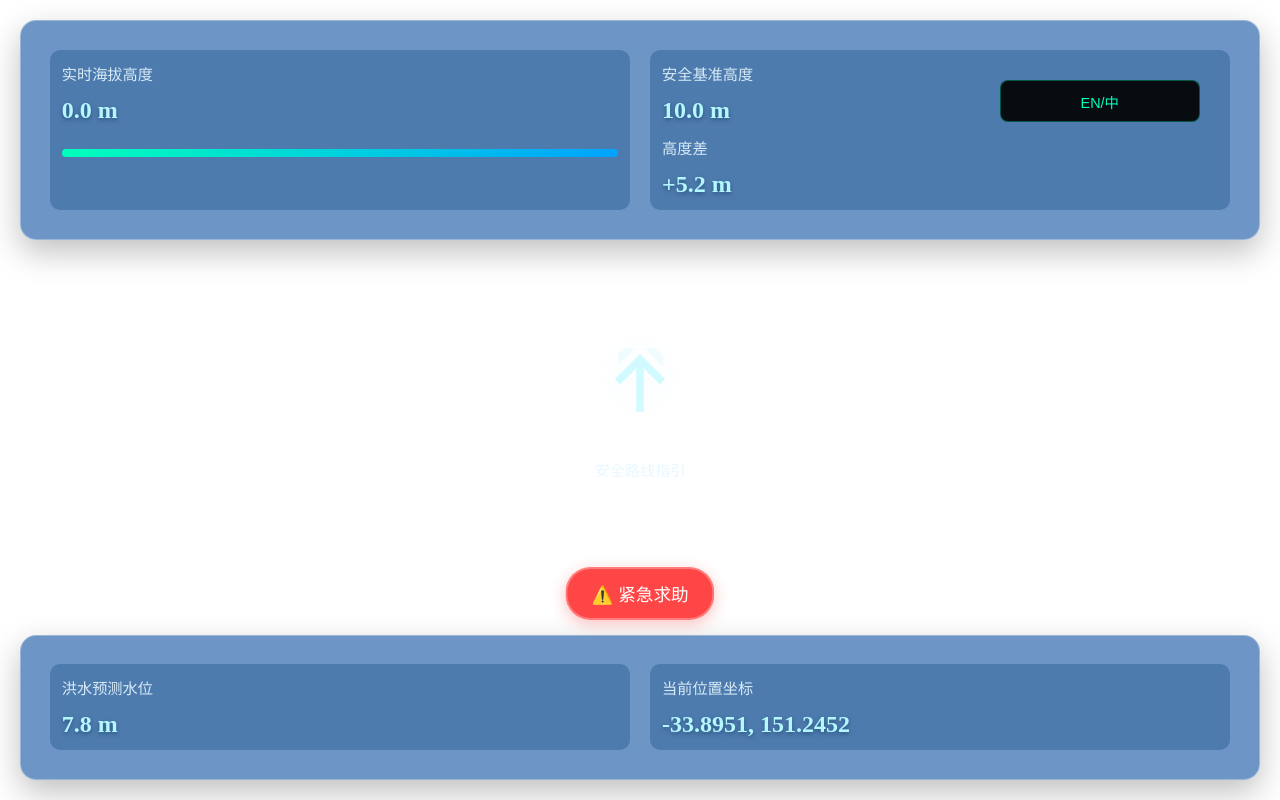
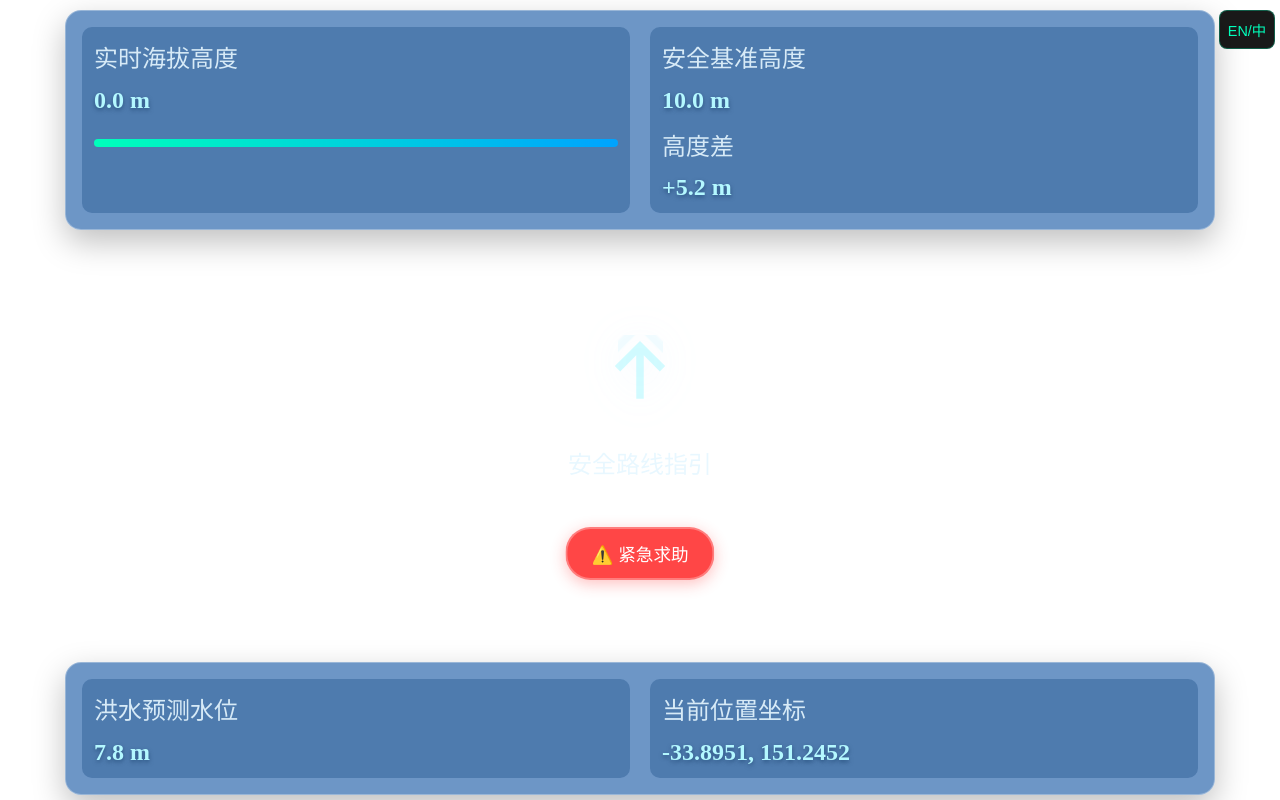
Before and after one commit to ruonan1998/AR-Flood-Navigation, a plain HTML site: page index.html in a window 1280 px wide. Drawn offline with Linux system fonts and the light colour scheme.

Commit message:
Add files via upload

```diff
--- a/index.html
+++ b/index.html
@@ -32,14 +32,14 @@
         /* 语言切换按钮 */
         .lang-toggle {
             position: fixed;
-            top: 5rem;
-            right: 5rem;
+            top: 0.6rem;
+            right: 0.3rem;
             z-index: 1001;
             background: rgba(0, 0, 0, 0.9);
             color: #00FFBB;
             border: 1px solid rgba(0, 255, 187, 0.3);
             border-radius: 8px;
-            padding: 0.6rem 5rem;
+            padding: 0.5rem 0.5rem;
             font-size: 0.9rem;
             cursor: pointer;
             transition: all 0.3s ease;
@@ -56,7 +56,7 @@
         .info-panel {
             background: rgba(12, 80, 160, 0.6);
             border-radius: 16px;
-            padding: 1.8rem;
+            padding: 1rem;
             backdrop-filter: blur(12px);
             border: 1px solid rgba(255, 255, 255, 0.3);
             box-shadow: 0 12px 32px rgba(0,0,0,0.25);
@@ -65,9 +65,9 @@
 
         .status-header {
             position: absolute;
-            top: 20px;
-            left: 20px;
-            right: 20px;
+            top: 10px;
+            left: 65px;
+            right: 65px;
             display: flex;
             justify-content: space-between;
             gap: 20px;
@@ -75,9 +75,9 @@
 
         .control-footer {
             position: absolute;
-            bottom: 20px;
-            left: 20px;
-            right: 20px;
+            bottom: 5px;
+            left: 65px;
+            right: 65px;
             display: flex;
             justify-content: space-between;
             gap: 20px;
@@ -95,7 +95,7 @@
 
         .data-label {
             color: #E6F7FF;
-            font-size: 0.95rem;
+            font-size: 1.5rem;
             font-weight: 500;
             opacity: 0.9;
         }
@@ -133,7 +133,7 @@
         /* 紧急求助按钮 */
         .emergency-btn {
             position: fixed;
-            bottom: 180px; /* 调整后的位置 */
+            bottom: 220px; /* 调整后的位置 */
             left: 50%;
             transform: translateX(-50%);
             z-index: 1002;
```
